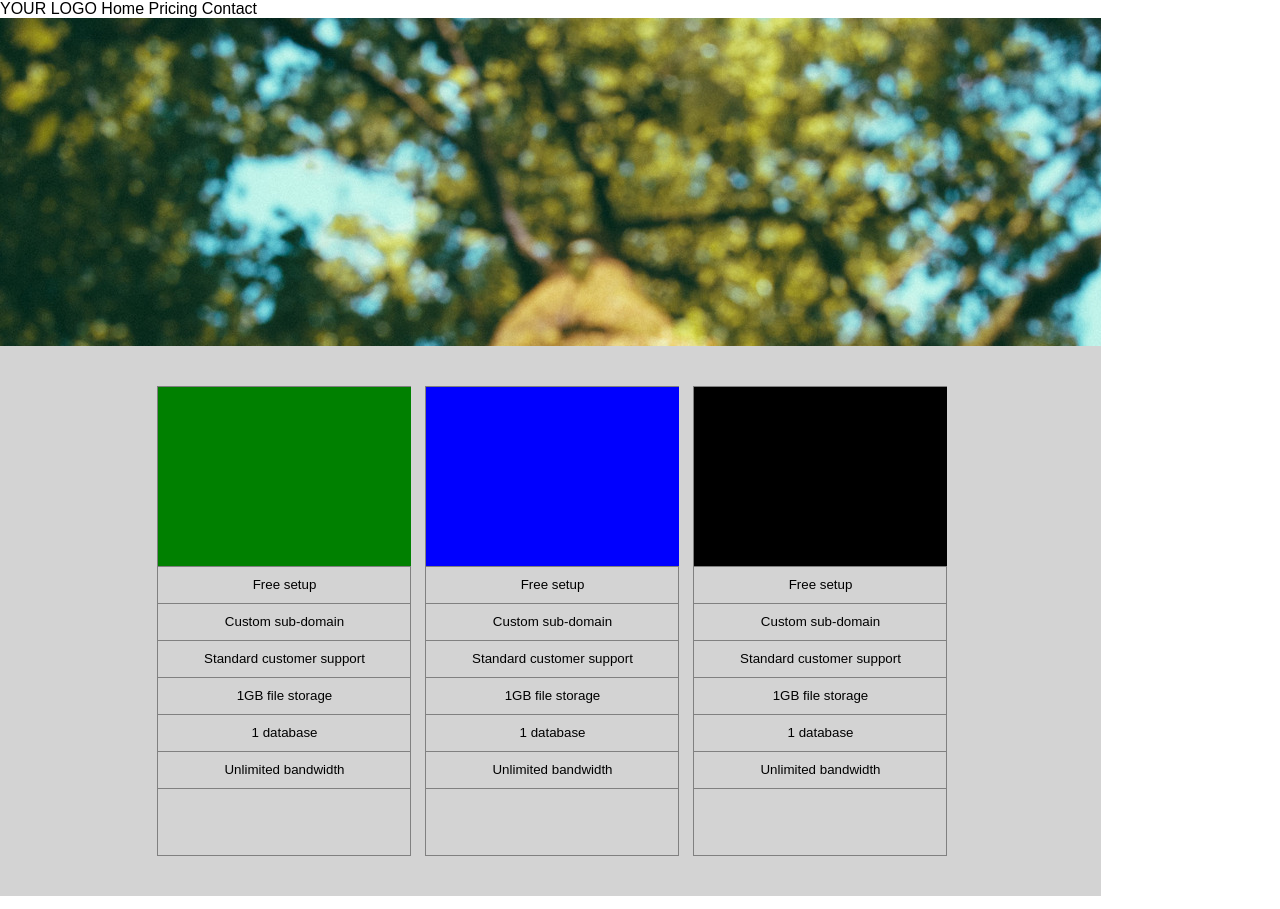
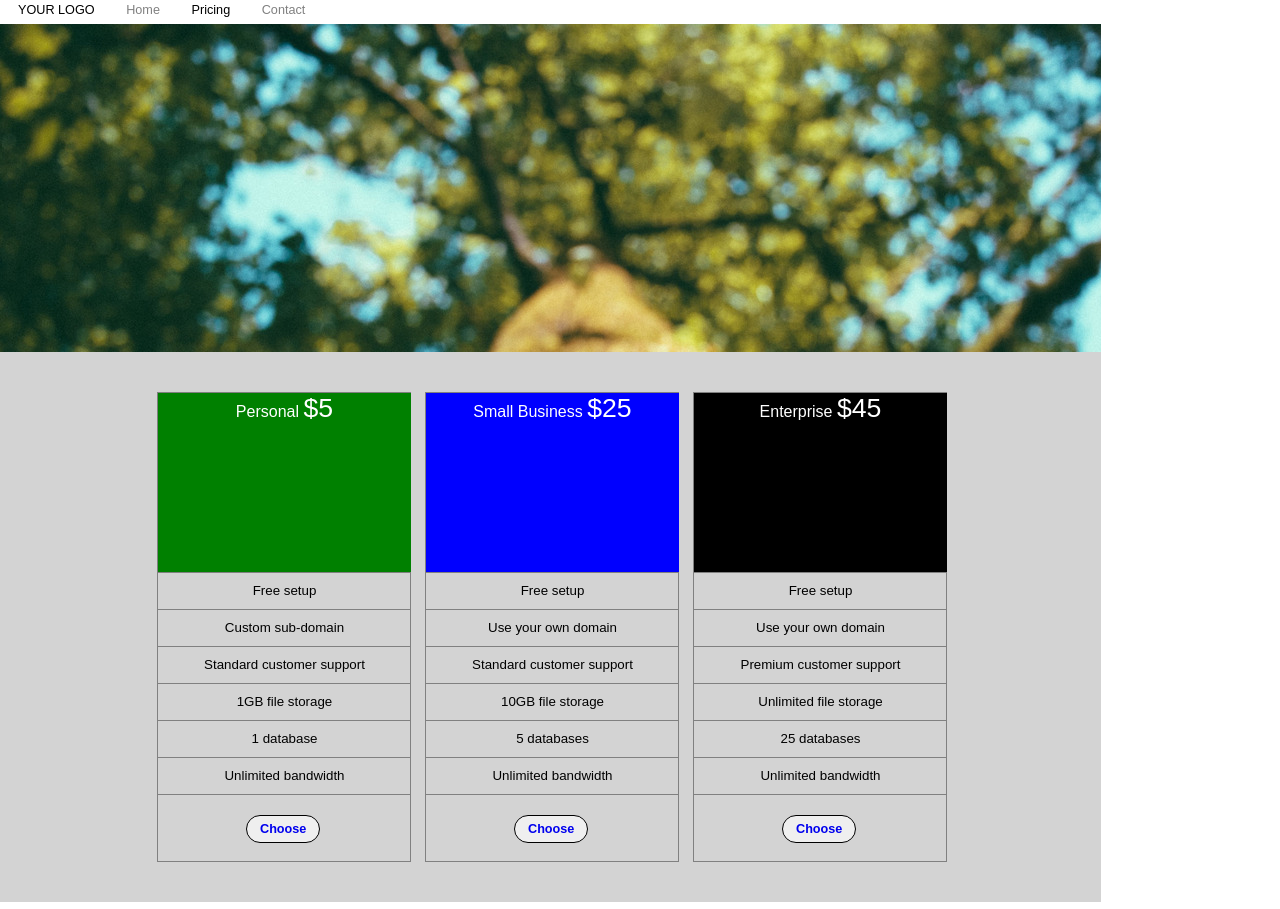
Before and after one commit to jsatlien/Img2html-css-normalmode, a plain HTML site: page index.html in a window 1280 px wide. Shown: the top 909 px of the page. Drawn offline with Linux system fonts and the light colour scheme.

Commit message:
formatted navbar correctly and added choose button.

```diff
--- a/index.html
+++ b/index.html
@@ -6,12 +6,14 @@
   <title>Simple Pricing</title>
 </head>
 <body>
+  <div class="main"
   <nav class="navbar">
     <span class="links">
-      <span id="yourlogo">YOUR LOGO</span>
-      <span>Home</span>
-      <span>Pricing</span>
+      <span class="black">YOUR LOGO</span>
+        <span>Home</span>
+      <span class="black">Pricing</span>
       <span>Contact</span>
+    </span>
     </nav>
     <div class="Background">
       <img src="normal-mode/assets/background.jpg"/>
@@ -20,10 +22,11 @@
     <div class="optionscontainer">
       <ul class="planpackages">
         <li class="option">
-          <div class="personal topbox"></div>
+          <div class="personal topbox">
+          <span>Personal</span>
+          <span class="cost">$5</span>
           <span></span>
-          <span></span>
-          <span></span>
+          </div>
         <ul class="individualoptions">
           <li>Free setup</li>
           <li>Custom sub-domain</li>
@@ -32,34 +35,45 @@
           <li>1 database</li>
           <li>Unlimited bandwidth</li>
         </ul>
+        <div class="choosebox">
+          <button class="choosebutton"><a href="#">Choose</a></button>
+</div>
       </li>
         <li class="option">
-          <div class="smallbusiness topbox"></div>
+          <div class="smallbusiness topbox">
+          <span>Small Business</span>
+          <span class="cost">$25</span>
           <span></span>
-          <span></span>
-          <span></span>
+            </div>
         <ul class="individualoptions">
           <li>Free setup</li>
-          <li>Custom sub-domain</li>
+          <li>Use your own domain</li>
           <li>Standard customer support</li>
-          <li>1GB file storage</li>
-          <li>1 database</li>
+          <li>10GB file storage</li>
+          <li>5 databases</li>
           <li>Unlimited bandwidth</li>
         </ul>
+        <div class="choosebox">
+          <button class="choosebutton"><a href="#">Choose</a></button>
+</div>
         </li>
         <li class="option">
-          <div class="enterprise topbox"></div>
+          <div class="enterprise topbox">
+          <span>Enterprise</span>
+          <span class="cost">$45</span>
           <span></span>
-          <span></span>
-          <span></span>
+        </div>
         <ul class="individualoptions">
           <li>Free setup</li>
-          <li>Custom sub-domain</li>
-          <li>Standard customer support</li>
-          <li>1GB file storage</li>
-          <li>1 database</li>
+          <li>Use your own domain</li>
+          <li>Premium customer support</li>
+          <li>Unlimited file storage</li>
+          <li>25 databases</li>
           <li>Unlimited bandwidth</li>
         </ul>
+        <div class="choosebox">
+          <button class="choosebutton"><a href="#">Choose</a></button>
+          </div>
         </li>
       </ul>
     </div>
@@ -78,3 +92,6 @@
         </li>
         </ul>
       </div>
+    </div>
+  </body>
+</html>
--- a/style.css
+++ b/style.css
@@ -2,10 +2,31 @@
   box-sizing: border-box;
 }
 
+.navbar {
+  height: auto;
+  width: auto;
+}
+
+.links {
+    font-size: 9.5pt;
+    margin: auto 18px;
+    color: grey;
+
+  }
+
+.black {
+  color: black;
+}
+
+.links span {
+  margin-right: 28px;
+
+}
 .Background {
   overflow: hidden;
   width: 1101px;
   height: 328px;
+  margin-top: 6px;
 }
 .Background img {
   min-height: 100%;
@@ -34,6 +55,11 @@
   height: 180px;
   width: 253px;
   border-bottom: 1px solid grey;
+  color: white;
+  text-align: center;
+}
+.cost {
+  font-size: 20pt;
 }
 
 .personal {
@@ -58,8 +84,30 @@
   text-align: center;
   padding: 10px;
   font-size: 10pt;
-  font-style: lightgrey;
 }
+
+.choosebox {
+  height: 67px;
+  padding: 20px 88px;
+}
+
+.choosebutton {
+  padding: 6px 13px;
+  padding-top: 6px;
+  border: 1px solid black;
+  text-align: center;
+  border-radius: 20px;
+  font-size: 9.5pt;
+  font-weight: bold;
+
+}
+
+.choosebutton a {
+  font-color: black;
+  text-decoration: none;
+
+}
+
 .planpackages {
   margin: auto;
 }
```
